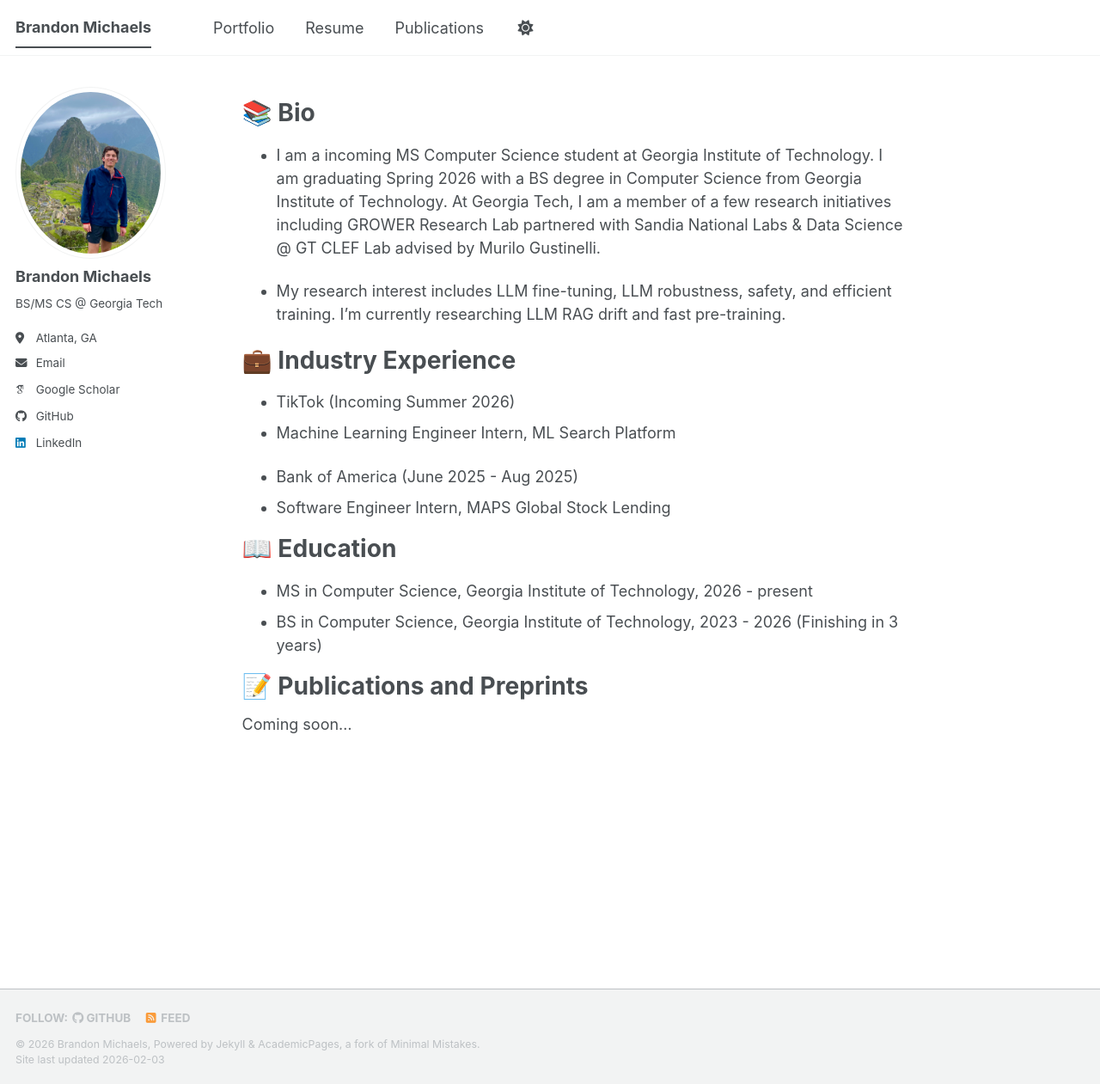
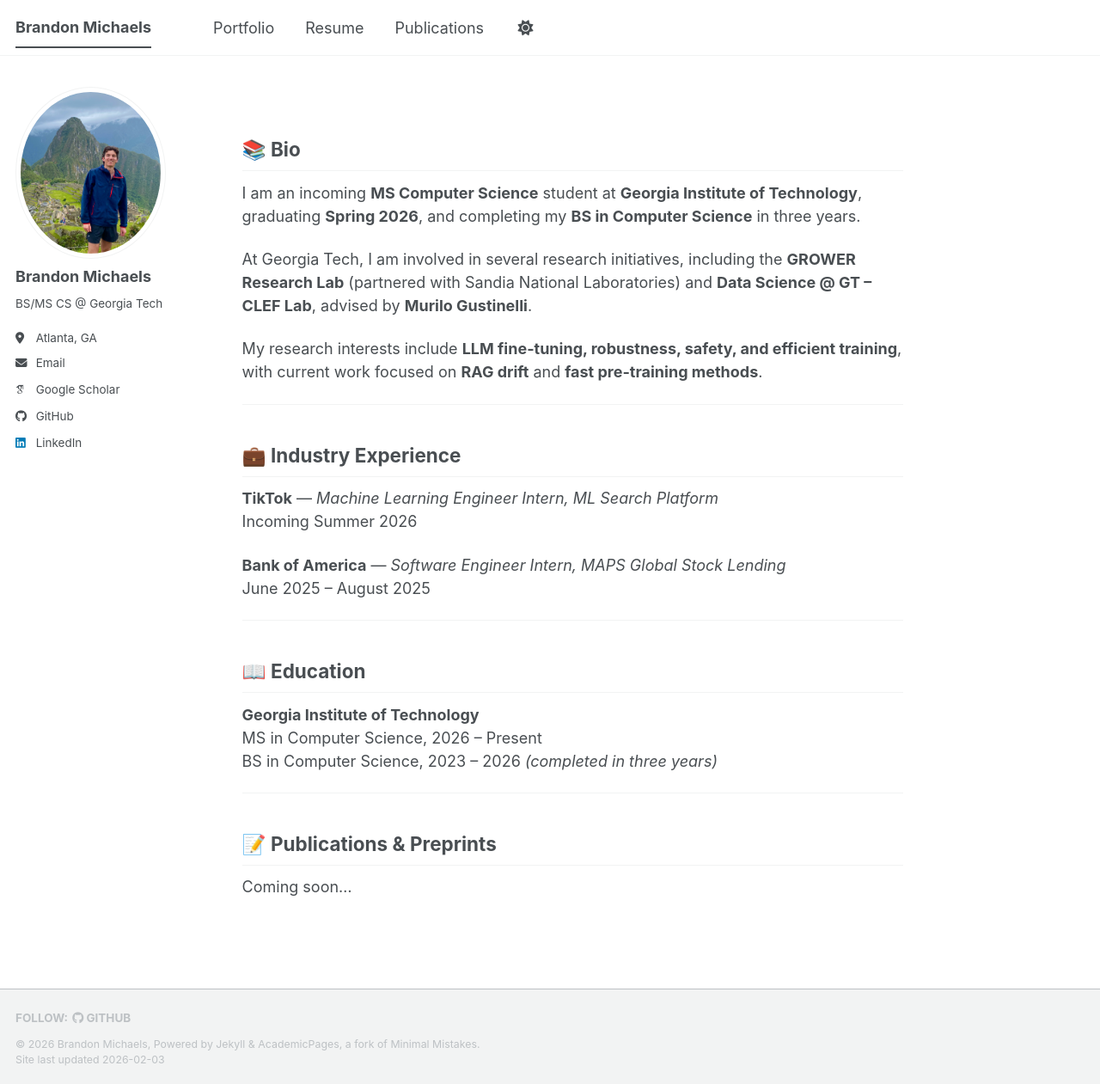
Before and after one commit to Brandon-Michaels/Brandon-Michaels.github.io, a Jekyll site: the page built from _pages/about.md, in a window 1280 px wide and 1261 px high. Shown: the whole window at 86% size. Built offline with Jekyll 4.4.1, drawn with Linux system fonts in a browser that asks for light colours; some web fonts are replaced; a script bundle is joined from its source files by our own code; library files that are not in the unit come from our copies.

Commit message:
Update markdown style on home page

```diff
--- a/_config.yml
+++ b/_config.yml
@@ -125,7 +125,7 @@ staticman:
       options:
         format           : "iso8601" # "iso8601" (default), "timestamp-seconds", "timestamp-milliseconds"
 atom_feed:
-  hide                   : false     # change to true to hide the RSS feed in the footer
+  hide                   : true     # change to true to hide the RSS feed in the footer
   path                   : # blank (default) uses feed.xml
 
 
--- a/_pages/about.md
+++ b/_pages/about.md
@@ -7,25 +7,34 @@ redirect_from:
   - /about.html
 ---
 
-📚 Bio
-======
-- I am a incoming MS Computer Science student at Georgia Institute of Technology. I am graduating Spring 2026 with a BS degree in Computer Science from Georgia Institute of Technology. At Georgia Tech, I am a member of a few research initiatives including GROWER Research Lab partnered with Sandia National Labs & Data Science @ GT CLEF Lab advised by Murilo Gustinelli.
+## 📚 Bio
 
-- My research interest includes LLM fine-tuning, LLM robustness, safety, and efficient training. I'm currently researching LLM RAG drift and fast pre-training.
+I am an incoming **MS Computer Science** student at **Georgia Institute of Technology**, graduating **Spring 2026**, and completing my **BS in Computer Science** in three years.
 
-💼 Industry Experience
-======
-- TikTok (Incoming Summer 2026)
-- Machine Learning Engineer Intern, ML Search Platform
+At Georgia Tech, I am involved in several research initiatives, including the **GROWER Research Lab** (partnered with Sandia National Laboratories) and **Data Science @ GT – CLEF Lab**, advised by **Murilo Gustinelli**.
 
-- Bank of America (June 2025 - Aug 2025)
-- Software Engineer Intern, MAPS Global Stock Lending
+My research interests include **LLM fine-tuning, robustness, safety, and efficient training**, with current work focused on **RAG drift** and **fast pre-training methods**.
 
-📖 Education
-======
-- MS in Computer Science, Georgia Institute of Technology, 2026 - present
-- BS in Computer Science, Georgia Institute of Technology, 2023 - 2026 (Finishing in 3 years)
+---
 
-📝 Publications and Preprints
-======
+## 💼 Industry Experience
+
+**TikTok** — *Machine Learning Engineer Intern, ML Search Platform*
+Incoming Summer 2026
+
+**Bank of America** — *Software Engineer Intern, MAPS Global Stock Lending*
+June 2025 – August 2025
+
+---
+
+## 📖 Education
+
+**Georgia Institute of Technology**
+MS in Computer Science, 2026 – Present
+BS in Computer Science, 2023 – 2026 *(completed in three years)*
+
+---
+
+## 📝 Publications & Preprints
+
 Coming soon...
```
